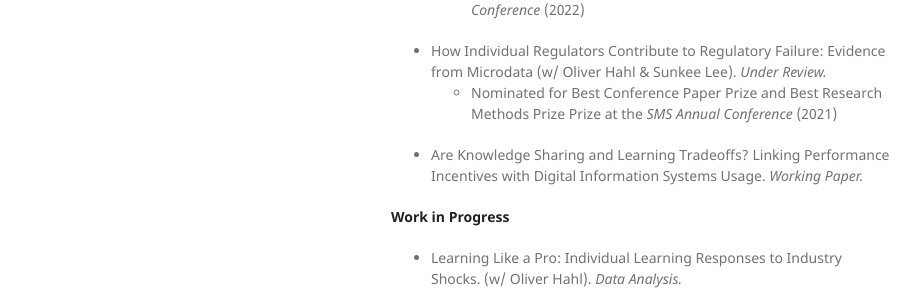
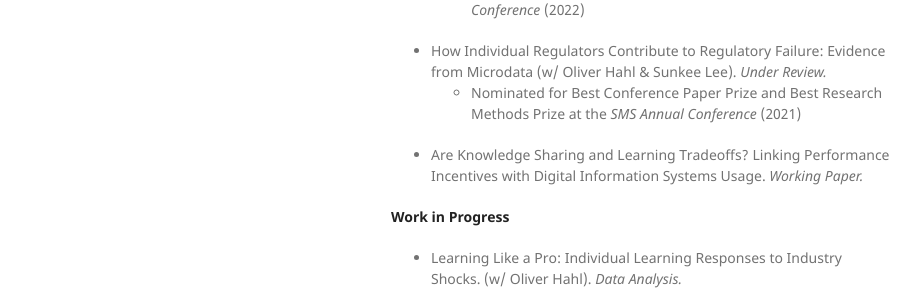
Before and after one commit to saepark/saepark.github.io, a Jekyll site: the page built from research.md, in a window 1280 px wide. Shown: the part 393-690 px from the top of the page, without its empty margins (179-1101 px from the left). Built offline with Jekyll 4.4.1, drawn with Linux system fonts in a browser that asks for light colours; our own code applies the rules of GitHub Pages for plain Markdown files.

Commit message:
Update research.md

```diff
--- a/research.md
+++ b/research.md
@@ -13,7 +13,7 @@ layout: default
   - Nominated for Best Conference Paper Prize at the _SMS Special Conference_ (2022)
 
 - How Individual Regulators Contribute to Regulatory Failure: Evidence from Microdata (w/ Oliver Hahl & Sunkee Lee). _Under Review._
-  - Nominated for Best Conference Paper Prize and Best Research Methods Prize Prize at the _SMS Annual Conference_ (2021)
+  - Nominated for Best Conference Paper Prize and Best Research Methods Prize at the _SMS Annual Conference_ (2021)
 
 - Are Knowledge Sharing and Learning Tradeoffs? Linking Performance Incentives with Digital Information Systems Usage. _Working Paper._
 
```
